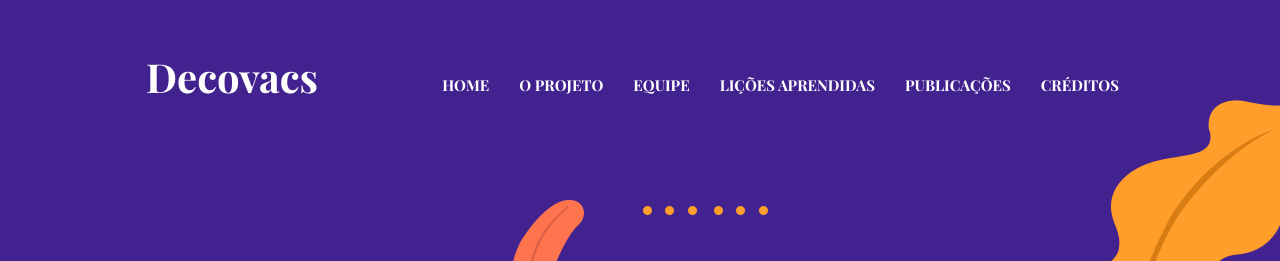
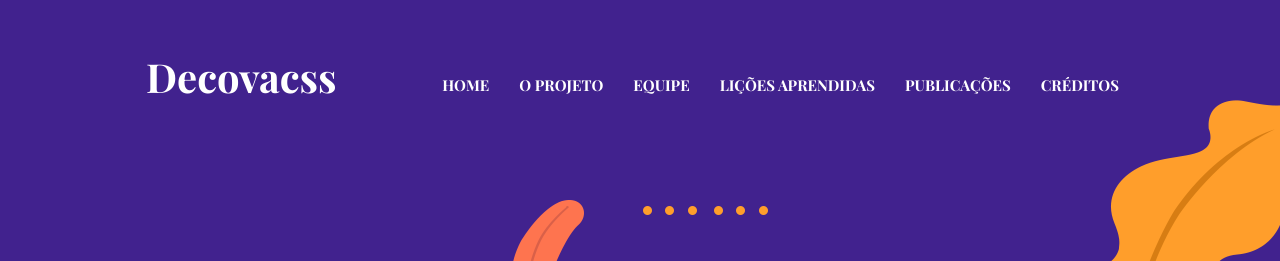
Before and after one commit to ldantastecnologia/ldantastecnologia.github.io, a Jekyll site: the page built from index.html, in a window 1280 px wide. Shown: the top 261 px of the page. Built offline with Jekyll 4.4.1, drawn with Linux system fonts in a browser that asks for light colours.

Commit message:
Update settings.yml

```diff
--- a/_data/settings.yml
+++ b/_data/settings.yml
@@ -2,7 +2,7 @@
 #-------------------------------
 # General Site Settings
 
-title: Decovacs
+title: Decovacss
 logo:
 author: Fiocruz
 description: Desenvolver uma estrutura para reutilizar grandes conjuntos de dados clínicos e administrativos que vão permitir a análise comparativa da segurança e eficácia da vacina da Covid-19 no Brasil e no Paquistão.
```
